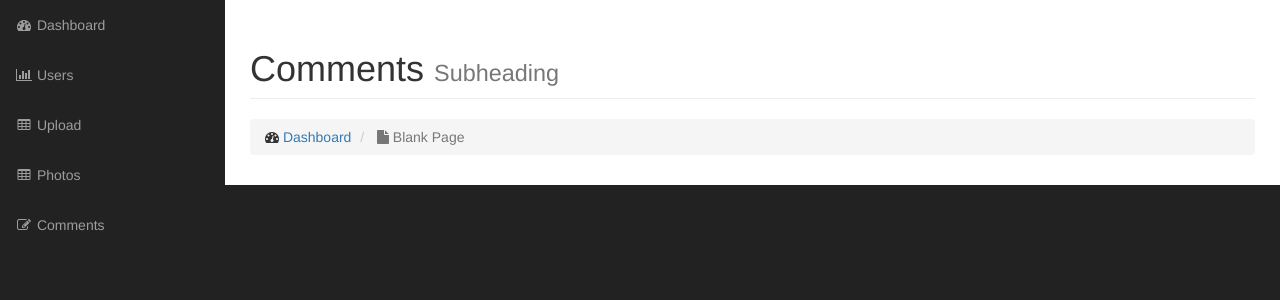
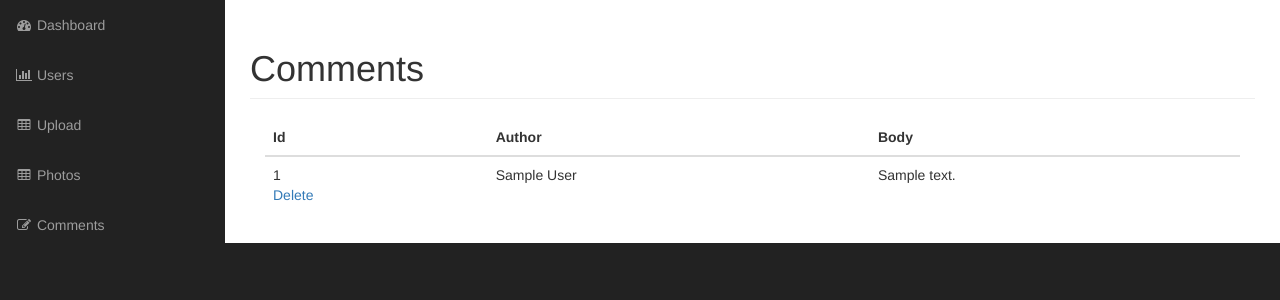
Before and after one commit to tund136/gallery-php, a PHP site: page /admin/comments.php in a window 1280 px wide. Shown: the part 51-351 px from the top of the page. Run offline with PHP 8.4, Linux system fonts and the light colour scheme; the visitor is signed in with stand-in values (Sample User, id 1); tables that the repository leaves empty or names only in its code hold one stand-in row (values such as "Sample post"); grey boxes labelled with a size stand in for pictures from a placeholder-image service; some libraries are stand-ins or nearby versions.

Commit message:
Modified admin/comments.php file

```diff
--- a/admin/comments.php
+++ b/admin/comments.php
@@ -1,4 +1,9 @@
 <?php include("includes/header.php"); ?>
+<?php if(!$session->isSignedIn()) {redirect("login.php");} ?>
+
+<?php
+$comments = Comment::findAll();
+?>
 
 <!-- Navigation -->
 <nav class="navbar navbar-inverse navbar-fixed-top" role="navigation">
@@ -19,16 +24,35 @@
             <div class="col-lg-12">
                 <h1 class="page-header">
                     Comments
-                    <small>Subheading</small>
                 </h1>
-                <ol class="breadcrumb">
-                    <li>
-                        <i class="fa fa-dashboard"></i> <a href="index.html">Dashboard</a>
-                    </li>
-                    <li class="active">
-                        <i class="fa fa-file"></i> Blank Page
-                    </li>
-                </ol>
+
+                <div class="col-md-12">
+
+                    <table class="table table-hover"> <!-- Start of Table -->
+                        <thead>
+                            <tr>
+                                <th>Id</th>
+                                <th>Author</th>
+                                <th>Body</th>
+                            </tr>
+                        </thead>
+
+                        <tbody>
+                        <?php foreach ($comments as $comment) : ?>
+                            <tr>
+                                <td><?php echo $comment->id; ?>
+                                    <div class="action_links">
+                                        <a href="delete_comment.php?comment_id=<?php echo $comment->id; ?>">Delete</a>
+                                    </div>
+                                </td>
+                                <td><?php echo $comment->author; ?></td>
+                                <td><?php echo $comment->body; ?></td>
+                            </tr>
+                        <?php endforeach; ?>
+                        </tbody>
+                    </table> <!-- End of Table -->
+
+                </div>
             </div>
         </div>
         <!-- /.row -->
```
